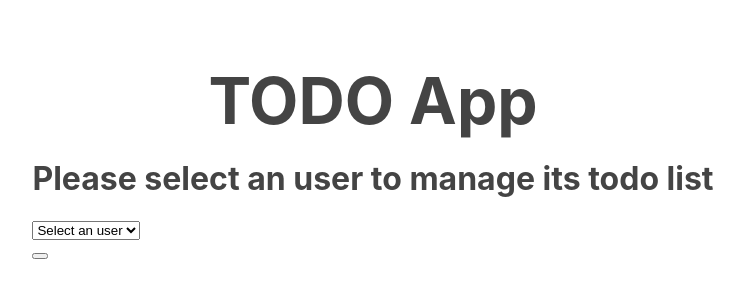
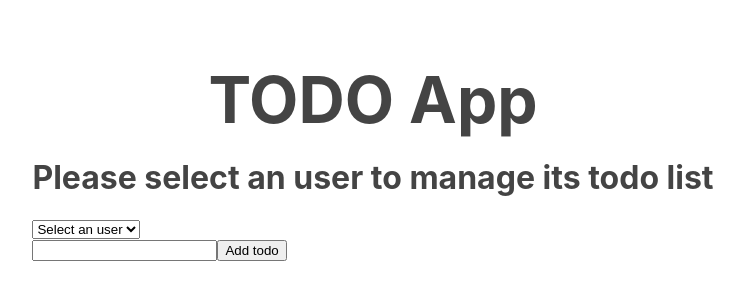
Before and after one commit to gvngco/daniel-nobusada-technical-assessment, a Next.js app: page / in a window 1280 px wide. Shown: the part 238-538 px from the top of the page, without its empty margins (267-1011 px from the left). Built offline with nearby package versions, Linux system fonts and the light colour scheme.

Commit message:
wip - TodoItem component; needs fixing the render loop

```diff
--- a/src/components/Todo.tsx
+++ b/src/components/Todo.tsx
@@ -11,17 +11,29 @@ type TodoProps = {}
 const Todo = (props: TodoProps) => {
   const [selectedUser, setSelectedUser] = useState<string | null>(null);
   const { todoList, addTodo } = useContext(TodoContext)
+  const [inputTodo, setInputTodo] = React.useState<string>('')
+  const [thisUserTodos, setThisUserTodos] = useState<UserTodos>({})
 
-
-  const onclick = () => {
-    if (selectedUser === null) return // mandar um warning aqui?
+  const buttonAddTodo = () => {
+    if (selectedUser === null) return // should a warning be shown?
     addTodo({
       userId: selectedUser,
       items: [{id: '1', value: 'teste', completed: false}]
     })
+    setInputTodo('')
   }
 
-  console.log(todoList)
+  const buttonDeleteTodo =  (index: number) => {
+    console.log(index)
+    const thisUserList = todoList.filter((todo) => todo.userId === selectedUser)
+    console.log(thisUserList)
+  }
+
+  useEffect(() => {
+    if (selectedUser === null) return
+    const thisUserList = todoList.filter((todoUserList) => todoUserList.userId === selectedUser)
+    setThisUserTodos(thisUserList[0])
+  }, [selectedUser])
 
   return (
     <div>
@@ -32,17 +44,24 @@ const Todo = (props: TodoProps) => {
       />
 
       {
-        // todoList
-        //   .filter((todo) => todo.userId === selectedUser)
-        //   .map((todo) => {
-        //     return <TodoItem
-        //       key={todo.userId}
-        //       item={todo}
-        //       selectedUser={selectedUser}
-        //     />
-        // })
+        thisUserTodos.items && thisUserTodos.items // TODO: solve this scenario
+          .map((todo, index) => {
+            return <TodoItem
+              key={index}
+              index={index}
+              item={todo}
+              buttonDeleteTodo={buttonDeleteTodo}
+            />
+          })
       }
-      <button onClick={onclick}/>
+      <div>
+        <input
+          type='text'
+          value={inputTodo}
+          onChange={(e) => setInputTodo(e.target.value)}
+        />
+        <button onClick={buttonAddTodo}>Add todo</button>
+      </div>
     </div>
   )
 }
--- a/src/components/TodoItem/TodoItem.tsx
+++ b/src/components/TodoItem/TodoItem.tsx
@@ -1,16 +1,22 @@
 import React from 'react'
 
-// TODO: finish this file
 
 type TodoItemProps = {
-  item?: Todo,
-  selectedUser: string,
+  item: Todo,
+  index: number,
+  buttonDeleteTodo: (index: number) => void
 }
 
-const TodoItem = ({ item, selectedUser}: TodoItemProps) => {
+const TodoItem = ({ item, index, buttonDeleteTodo }: TodoItemProps) => {
+  const handleDeleteTodo = () => {
+    buttonDeleteTodo(index)
+  }
+
   return (
     <div>
-
+      <p>{item.value}</p>
+      {item.completed ? <p>Completed</p> : <p>Not completed</p>}
+      <button onClick={handleDeleteTodo}>Delete</button>
     </div>
   )
 }
--- a/src/components/context/todoContext.tsx
+++ b/src/components/context/todoContext.tsx
@@ -32,7 +32,7 @@ export const TodoContextProvider: FC = (props: any) => {
         debugger;
         if (state.todoList.lenght === 1 && state.todoList[0].userId === '') {
           debugger;
-          // esse cenário não tá funcionando legal
+          // this scenario is not working properly
           return {
             ...state,
             todoList: [{
```
